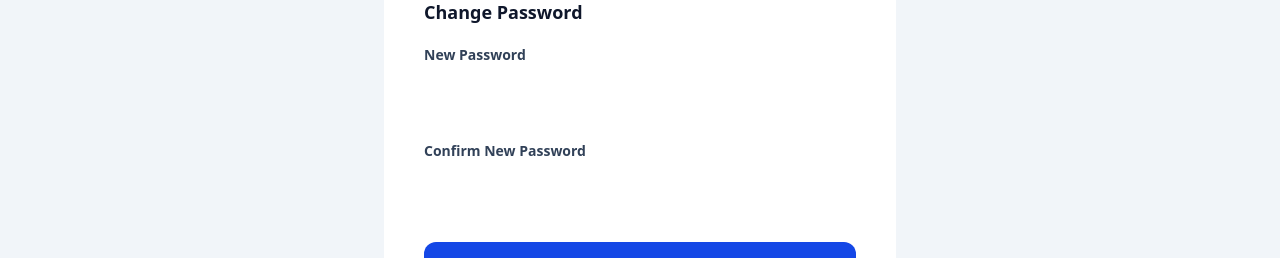
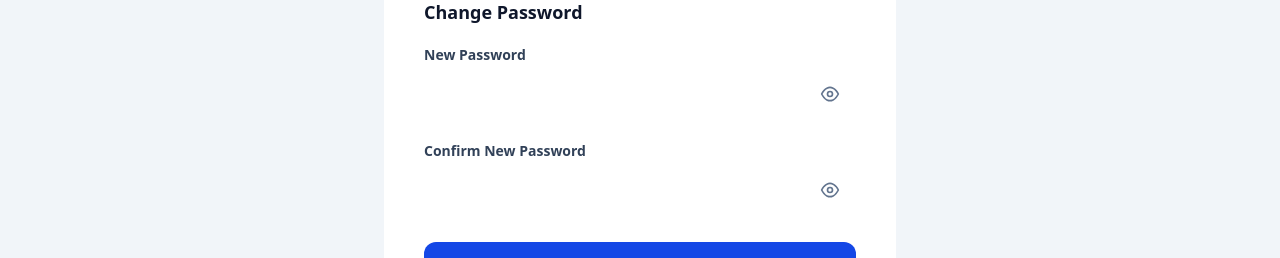
Before and after one commit to terrylwr-temp/lwrpc-league-system1, a Next.js app in the folder lwrpc-admin/: page /reset-password in a window 1280 px wide. Shown: the part 322-580 px from the top of the page. Built offline with nearby package versions, Linux system fonts and the light colour scheme; no server answers.

Commit message:
Add password visibility controls

```diff
--- a/lwrpc-admin/app/reset-password/page.js
+++ b/lwrpc-admin/app/reset-password/page.js
@@ -153,14 +153,14 @@ export default function ResetPasswordPage() {
             </h2>
 
             <div className="mt-4">
-              <label className="text-sm font-semibold text-slate-700">
+              <label htmlFor="new-password" className="text-sm font-semibold text-slate-700">
                 New Password
               </label>
 
-              <input
-                type="password"
+              <PasswordInput
+                id="new-password"
+                label="new password"
                 disabled={loading || checkingSession || !sessionReady}
-                className="mt-1 w-full rounded-xl border border-slate-300 px-4 py-3 focus:border-blue-500 focus:outline-none focus:ring-2 focus:ring-blue-200"
                 value={password}
                 onChange={e => setPassword(e.target.value)}
                 required
@@ -168,14 +168,14 @@ export default function ResetPasswordPage() {
             </div>
 
             <div className="mt-5">
-              <label className="text-sm font-semibold text-slate-700">
+              <label htmlFor="confirm-new-password" className="text-sm font-semibold text-slate-700">
                 Confirm New Password
               </label>
 
-              <input
-                type="password"
+              <PasswordInput
+                id="confirm-new-password"
+                label="confirm new password"
                 disabled={loading || checkingSession || !sessionReady}
-                className="mt-1 w-full rounded-xl border border-slate-300 px-4 py-3 focus:border-blue-500 focus:outline-none focus:ring-2 focus:ring-blue-200"
                 value={confirmPassword}
                 onChange={e => setConfirmPassword(e.target.value)}
                 required
@@ -243,6 +243,46 @@ export default function ResetPasswordPage() {
   );
 }
 
+function PasswordInput({ id, label, disabled, ...inputProps }) {
+  const [visible, setVisible] = useState(false);
+  const revealed = visible && !disabled;
+
+  return (
+    <div className="relative mt-1">
+      <input
+        {...inputProps}
+        id={id}
+        type={revealed ? "text" : "password"}
+        autoComplete="new-password"
+        disabled={disabled}
+        className="w-full rounded-xl border border-slate-300 px-4 py-3 pr-14 focus:border-blue-500 focus:outline-none focus:ring-2 focus:ring-blue-200"
+      />
+      <button
+        type="button"
+        disabled={disabled}
+        onClick={() => setVisible(current => !current)}
+        aria-label={`${revealed ? "Hide" : "Show"} ${label}`}
+        aria-pressed={revealed}
+        aria-controls={id}
+        className="absolute inset-y-0 right-1 my-1 flex w-11 items-center justify-center rounded-lg text-slate-500 hover:bg-slate-100 hover:text-slate-700 focus-visible:outline-none focus-visible:ring-2 focus-visible:ring-blue-500 disabled:opacity-50"
+      >
+        <svg aria-hidden="true" width="20" height="20" viewBox="0 0 24 24" fill="none" stroke="currentColor" strokeWidth="2" strokeLinecap="round" strokeLinejoin="round">
+          {revealed ? (
+            <>
+              <path d="m3 3 18 18M10.6 10.6a2 2 0 0 0 2.8 2.8M9.9 4.2A10.9 10.9 0 0 1 12 4c6 0 10 8 10 8a18.7 18.7 0 0 1-3.1 4.1M6.5 6.5A20.6 20.6 0 0 0 2 12s4 8 10 8a10.8 10.8 0 0 0 5.5-1.5" />
+            </>
+          ) : (
+            <>
+              <path d="M2 12s4-8 10-8 10 8 10 8-4 8-10 8S2 12 2 12Z" />
+              <circle cx="12" cy="12" r="3" />
+            </>
+          )}
+        </svg>
+      </button>
+    </div>
+  );
+}
+
 function safeInternalReturnPath(value) {
   const text = String(value || "").trim();
   if (!text || !text.startsWith("/") || text.startsWith("//")) return "";
```
Also changed, not shown: 1 other file (tests, documents, lock files or other folders).
